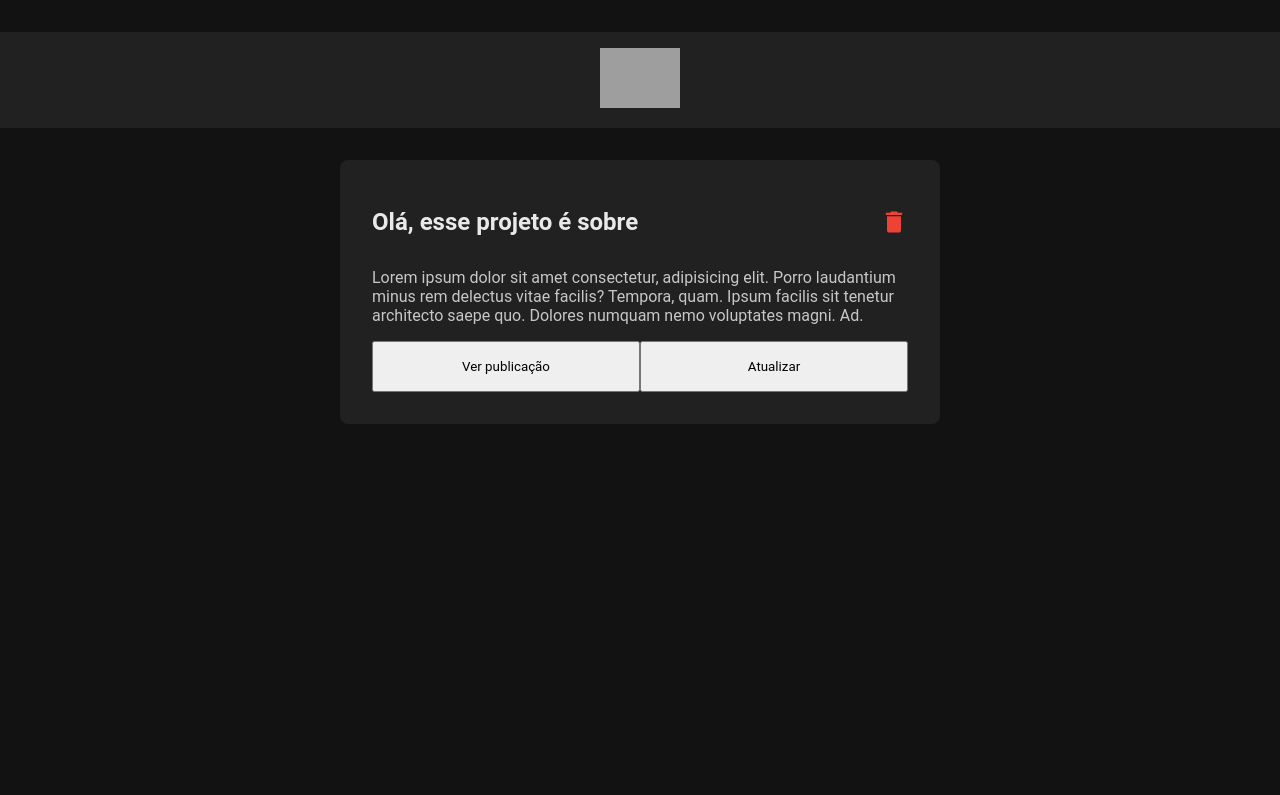
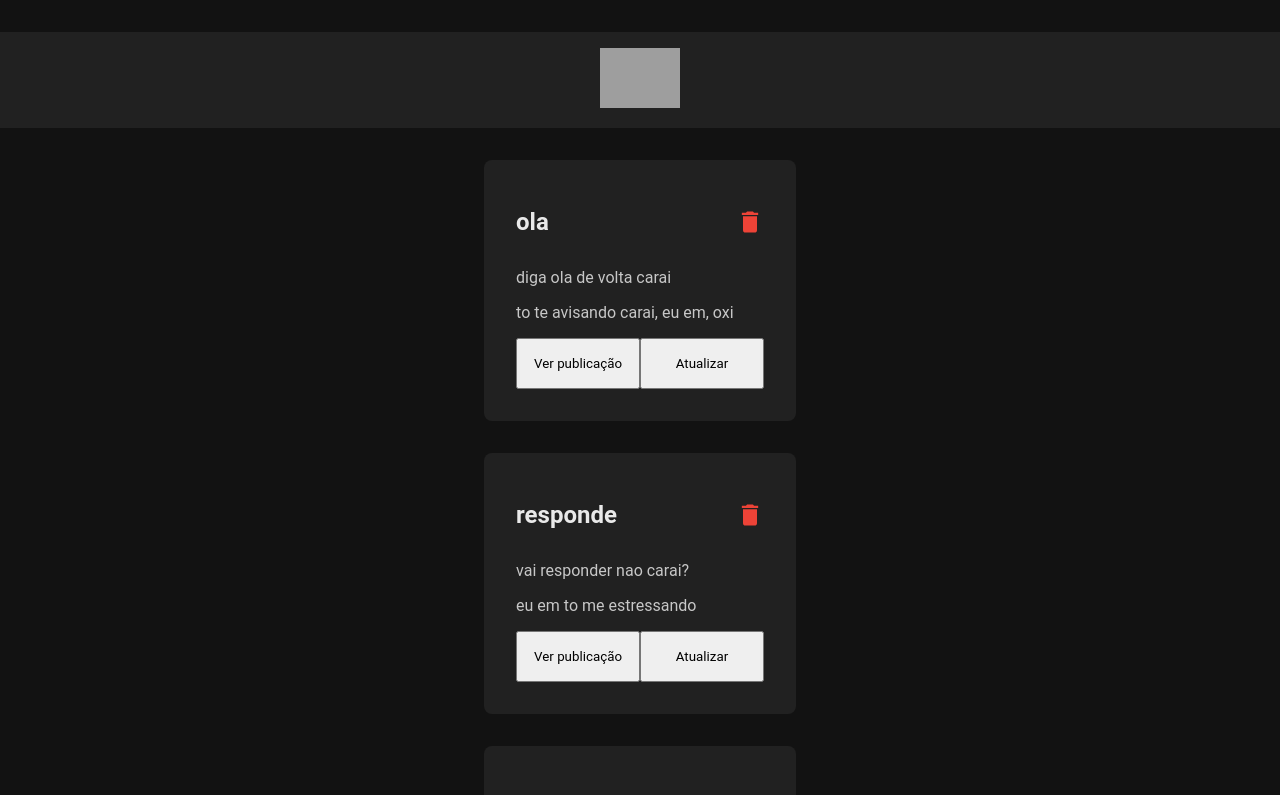
Before and after one commit to RafaTPz/aprender_crud, a React (Create React App) app: page / in a window 1280 px wide. Shown: the top 795 px of the page. Built offline with nearby package versions, Linux system fonts and the light colour scheme; data requests are answered from the project's data file; grey boxes are pictures that could not be loaded.

Commit message:
aprendendo metodo get

```diff
--- a/db.json
+++ b/db.json
@@ -1,7 +1,22 @@
 {
     "posts": [
         {
-            "title": "ola"
+            "id": 1,
+            "title": "ola",
+            "description": "diga ola de volta carai",
+            "content": "to te avisando carai, eu em, oxi"
+        },
+        {
+            "id": 2,
+            "title": "responde",
+            "description": "vai responder nao carai?",
+            "content": "eu em to me estressando"
+        },
+        {
+            "id": 3,
+            "title": "tchau",
+            "description": "aff to me ino embora",
+            "content": "flw chatao du garai"
         }
     ]
 }
--- a/package.json
+++ b/package.json
@@ -6,6 +6,7 @@
     "@testing-library/jest-dom": "^5.17.0",
     "@testing-library/react": "^13.4.0",
     "@testing-library/user-event": "^13.5.0",
+    "axios": "^1.6.8",
     "json-server": "^1.0.0-alpha.23",
     "react": "^18.2.0",
     "react-dom": "^18.2.0",
--- a/src/components/Card/index.jsx
+++ b/src/components/Card/index.jsx
@@ -1,19 +1,15 @@
 import "./styles.css";
 import { MdDelete } from "react-icons/md";
 
-export function Card() {
+export function Card({ post}) {
   return (
     <article className="cardContainer">
       <header>
-        <h2>Olá, esse projeto é sobre</h2>
+        <h2>{post.title}</h2>
         <MdDelete size={28} color="#ed4337" />
       </header>
-      <p>
-        Lorem ipsum dolor sit amet consectetur, adipisicing elit. Porro
-        laudantium minus rem delectus vitae facilis? Tempora, quam. Ipsum
-        facilis sit tenetur architecto saepe quo. Dolores numquam nemo
-        voluptates magni. Ad.
-      </p>
+      <p>{post.description}</p>
+      <p>{post.content}</p>
 
       <div className="buttonsContainer">
         <button>Ver publicação</button>
--- /dev/null
+++ b/src/lib/axios.js
@@ -0,0 +1,5 @@
+import axios from "axios";
+
+export const api = axios.create({
+    baseURL: "http://localhost:8000"
+})
--- a/src/pages/Feed/index.jsx
+++ b/src/pages/Feed/index.jsx
@@ -1,10 +1,25 @@
-import { Card } from '../../components/Card'
-import './styles.css'
+import { Card } from "../../components/Card";
+import "./styles.css";
+import { useState, useEffect } from "react";
+import { api } from "../../lib/axios";
+export function Feed() {
+  const [posts, setPosts] = useState([]);
 
-export function Feed() {
+  useEffect(() => {
+    api
+      .get("/posts")
+      .then((response) => {
+        setPosts(response.data);
+      })
+      .catch((err) => {
+        console.log(err);
+      });
+  }, []);
   return (
     <div className="feedContainer">
-      <Card />
+      {posts.map((post) => (
+        <Card key={post.id} post={post}/>
+      ))}
     </div>
   );
 }
--- a/src/pages/Feed/styles.css
+++ b/src/pages/Feed/styles.css
@@ -2,6 +2,6 @@
     display: flex;
     align-items: center;
     flex-direction: column;
-
+    color:white;
     margin-top: 2rem;
   }
```
Also changed, not shown: src/get e informacoes ne.txt (added), src/informacoes neeee.txt (deleted), src/post.txt (added), 1 other file (tests, documents, lock files or other folders).
